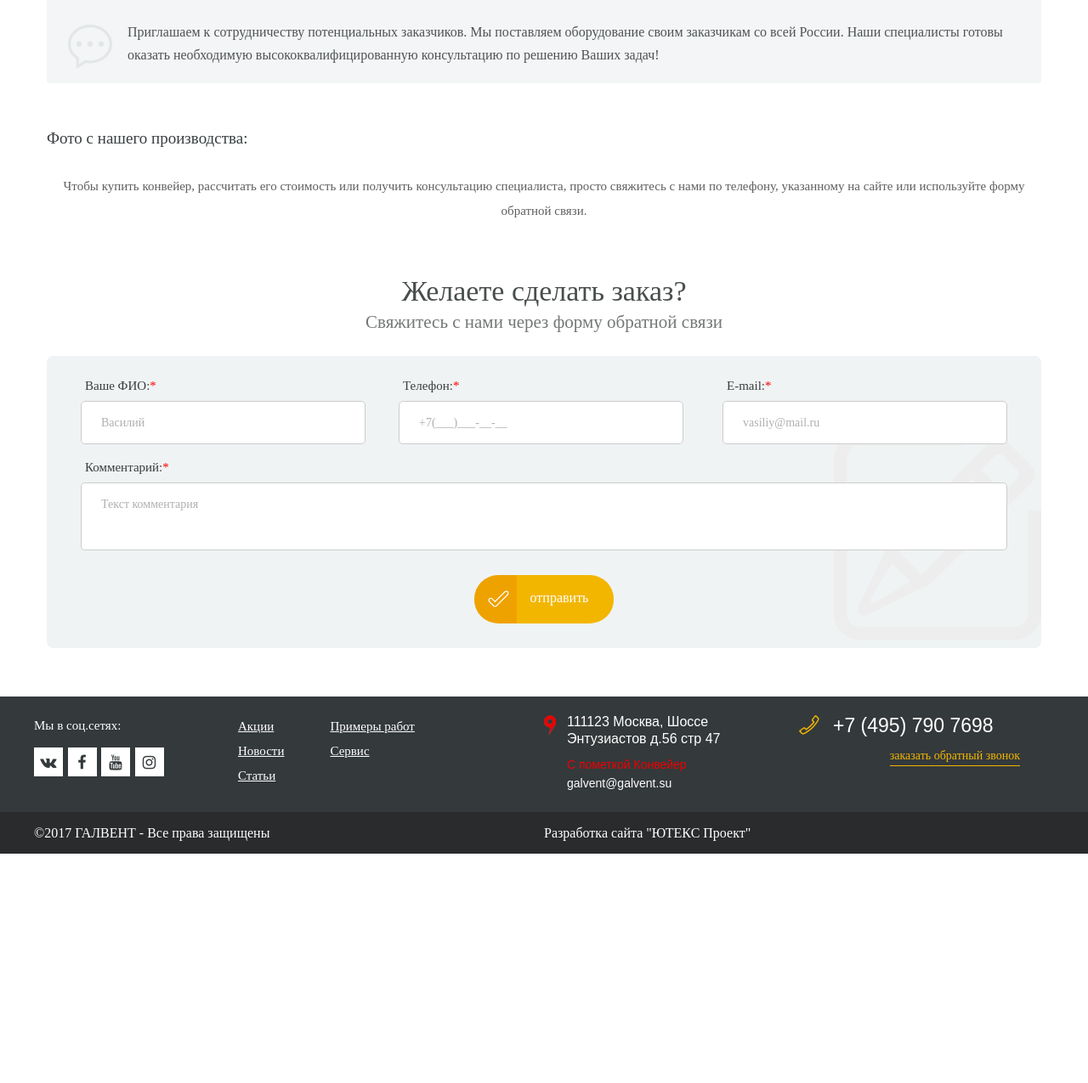
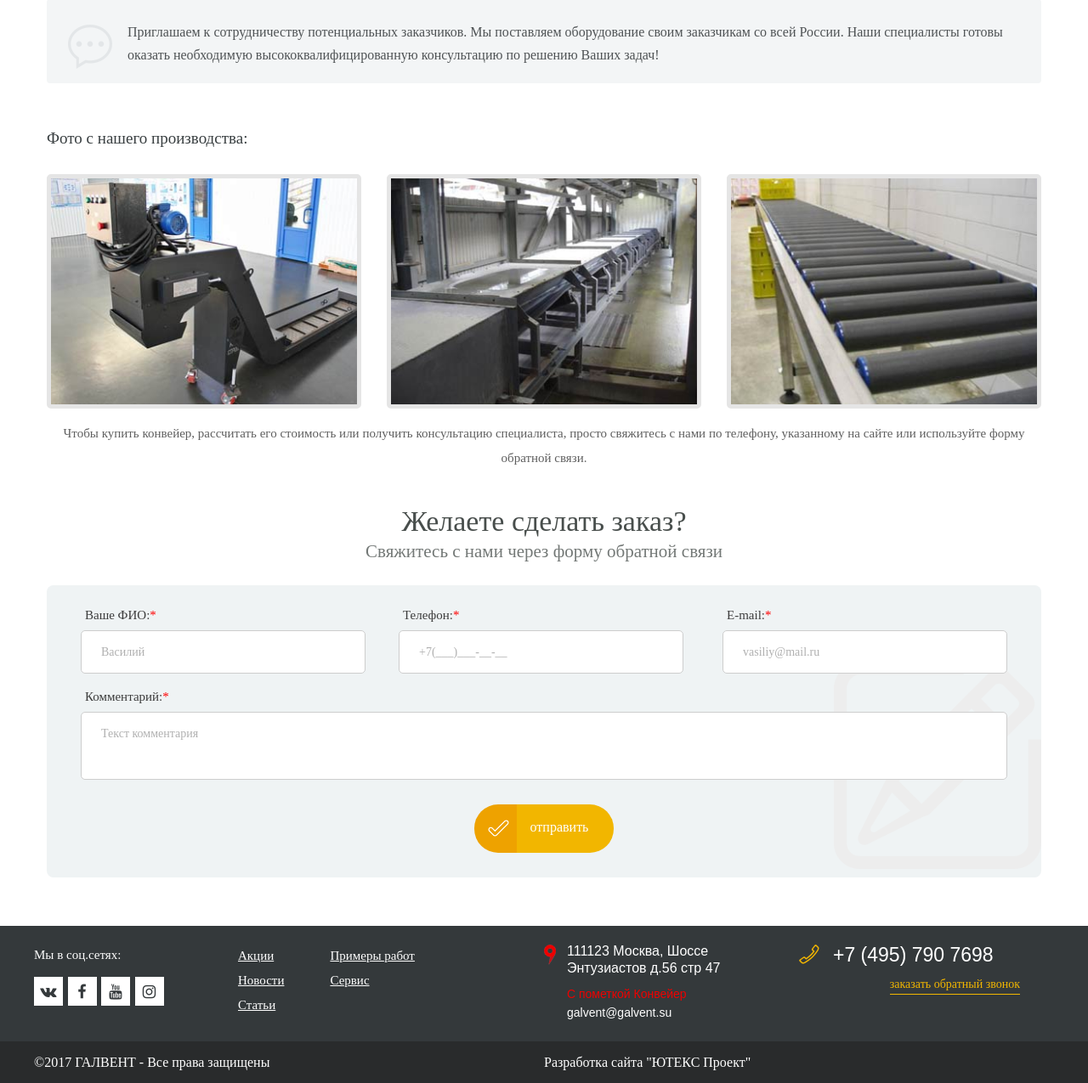
Before and after one commit to kvsemenoff/galvent, a PHP site: page /about.php in a window 1280 px wide. Shown: the part 559-1834 px from the top of the page at 85% size. Before the commit the page ends 1564 px from the top, so only its background shows below. Run offline with PHP 8.4, Linux system fonts and the light colour scheme; style sheets or scripts are compiled from the project's sources; some libraries are stand-ins or nearby versions.

Commit message:
finish about.php

```diff
--- a/about.php
+++ b/about.php
@@ -15,8 +15,23 @@
 		</ul>
 		<p class="q">Приглашаем к сотрудничеству потенциальных заказчиков. Мы поставляем  оборудование своим заказчикам со всей России. Наши специалисты готовы оказать необходимую высококвалифицированную консультацию по решению Ваших задач!</p>
 		<span class="about__descr">Фото с нашего производства:</span>
-
-
+		<div class="about__photos-block clearfix">
+			<div class="about__photo">
+				<a class="fancybox photo" href="img/about__photo-1.jpg" data-fancybox-group="gallery">
+					<img src="img/about__photo-1.jpg" alt="" />
+				</a>
+			</div>
+			<div class="about__photo">
+				<a class="fancybox photo" href="img/about__photo-2.jpg" data-fancybox-group="gallery">
+					<img src="img/about__photo-2.jpg" alt="" />
+				</a>
+			</div>
+			<div class="about__photo">
+				<a class="fancybox photo" href="img/about__photo-3.jpg" data-fancybox-group="gallery">
+					<img src="img/about__photo-3.jpg" alt="" />
+				</a>
+			</div>
+		</div>
 		<p class="about__text">Чтобы купить  конвейер, рассчитать его стоимость или получить консультацию специалиста, просто свяжитесь с нами по телефону, указанному на сайте или используйте форму обратной связи.</p>
 		<span class="about__order-title">Желаете сделать заказ?</span>
 		<span class="about__order-descr">Свяжитесь с нами через форму обратной связи</span>
--- a/css/style-de.css
+++ b/css/style-de.css
@@ -93,11 +93,25 @@
 
 .about { padding: 57px 0; }
 .about__descr { padding: 28px 0; font-size: 19px; color: #393f41; display: block; }
+@media only screen and (max-width: 700px) { .about__descr { padding: 15px 0; } }
 .about .ul { margin-bottom: 25px; }
 .about .q { margin-bottom: 22px; }
-.about__text { color: #5f5f5f; font-size: 15px; text-align: center; padding-bottom: 65px; }
+.about__text { color: #5f5f5f; font-size: 15px; text-align: center; padding-bottom: 45px; }
+@media only screen and (max-width: 700px) { .about__text { padding-bottom: 25px; line-height: 1.3; } }
 .about__order-title { display: block; font-size: 34px; color: #484e4c; text-align: center; padding-bottom: 8px; }
-@media only screen and (max-width: 991px) { .about__order-title { font-size: 18px; } }
-.about__order-descr { text-align: center; display: block; font-size: 21px; color: #737876; padding-bottom: 25px; }
-@media only screen and (max-width: 991px) { .about__order-descr { font-size: 15px; } }
+@media only screen and (max-width: 991px) { .about__order-title { font-size: 18px; padding-bottom: 0; } }
+.about__order-descr { text-align: center; display: block; font-size: 21px; color: #737876; padding-bottom: 25px; line-height: 1.3; }
+@media only screen and (max-width: 991px) { .about__order-descr { font-size: 15px; padding-bottom: 15px; } }
 .about .button { border: none; background: none; }
+.about__photos-block { margin: 0 -15px; }
+.about__photo { width: 33.33%; float: left; padding: 0 15px 15px; }
+@media only screen and (max-width: 700px) { .about__photo { width: 100%; } }
+.about .photo { display: block; border: 5px solid #e5e5e5; border-radius: 5px; background: #233944; overflow: hidden; }
+@media only screen and (max-width: 700px) { .about .photo { max-width: 375px; margin: 0 auto; } }
+.about .photo img { display: block; width: 100%; height: auto; min-height: 100%; }
+.about .photo:hover { border-color: #006887; }
+.about .photo:hover img { opacity: 0.52; }
+
+@media only screen and (max-width: 450px) { .fancybox-wrap, .fancybox-desktop, .fancybox-type-image, .fancybox-opened { width: 92% !important; left: 4% !important; }
+  .fancybox-wrap .fancybox-inner, .fancybox-desktop .fancybox-inner, .fancybox-type-image .fancybox-inner, .fancybox-opened .fancybox-inner { width: 100% !important; }
+  .fancybox-close { right: -3px; } }
--- a/css/style-de.scss
+++ b/css/style-de.scss
@@ -441,6 +441,9 @@
 		font-size: 19px;
 		color: #393f41;
 		display: block;
+		@media only screen and (max-width : 700px) {
+			padding: 15px 0;
+		}
 	}
 	.ul{
 		margin-bottom: 25px;
@@ -452,7 +455,11 @@
 		color: #5f5f5f;
 		font-size: 15px;
 		text-align: center;
-		padding-bottom: 65px;
+		padding-bottom: 45px;
+		@media only screen and (max-width : 700px) {
+			padding-bottom: 25px;
+			line-height: 1.3;
+		}
 	}
 	&__order-title{
 		display: block;
@@ -462,6 +469,7 @@
 		padding-bottom: 8px;
 		@media only screen and (max-width : 991px) {
 			font-size: 18px;
+			padding-bottom: 0;
 		}
 	}
 	&__order-descr{
@@ -470,12 +478,60 @@
 		font-size: 21px;
 		color: #737876;
 		padding-bottom: 25px;
+		line-height: 1.3;
 		@media only screen and (max-width : 991px) {
 			font-size: 15px;
+			padding-bottom: 15px;
 		}
 	}
 	.button{
 		border: none;
 		background: none;
 	}
+	&__photos-block{
+		margin: 0 -15px;
+	}
+	&__photo{
+		width: 33.33%;
+		float: left;
+		padding: 0 15px 15px;
+		@media only screen and (max-width : 700px) {
+			width: 100%;
+		}
+	}
+	.photo{
+		display: block;
+		border: 5px solid #e5e5e5;
+		border-radius: 5px;
+		background: #233944;
+		overflow: hidden;
+		@media only screen and (max-width : 700px) {
+			max-width: 375px;
+			margin: 0 auto;
+		}
+		img{
+			display: block;
+			width: 100%;
+			height: auto;
+			min-height: 100%;
+		}
+		&:hover{
+			border-color: #006887;
+			img{
+				opacity: 0.52;
+			}
+		}
+	}
 }
+@media only screen and (max-width : 450px) {
+	.fancybox-wrap, .fancybox-desktop, .fancybox-type-image, .fancybox-opened{
+		width: 92%!important;
+		left: 4%!important;
+		.fancybox-inner{
+			width: 100%!important;
+		}
+	}
+	.fancybox-close{
+		right: -3px;
+	}
+}
--- a/css/style.css
+++ b/css/style.css
@@ -1,22 +1,11 @@
-.clear {
-  clear: both; }
+html, body { height: auto !important; min-height: 100%; }
 
-.center {
-  text-align: center; }
+.clear { clear: both; }
 
-body {
-  font-family: "GothamProRegular";
-  font-size: 16px;
-  line-height: 29px; }
+.center { text-align: center; }
 
-@media only screen and (min-width: 990px) {
-  .container {
-    padding-left: 0 !important;
-    padding-right: 0 !important; } }
+body { font-family: "GothamProRegular"; font-size: 16px; line-height: 29px; }
 
-@media only screen and (min-width: 990px) {
-  div[class^="col-md"] {
-    padding: 0px;
-    margin: 0px; } }
+@media only screen and (min-width: 990px) { .container { padding-left: 0 !important; padding-right: 0 !important; } }
 
-/*# sourceMappingURL=style.css.map */
+@media only screen and (min-width: 990px) { div[class^="col-md"] { padding: 0px; margin: 0px; } }
--- a/css/style.scss
+++ b/css/style.scss
@@ -1,4 +1,7 @@
-
+html, body{
+	height: auto!important;
+	min-height: 100%;
+}
 .clear{
     clear: both;
 }
```
Also changed, not shown: img/about__photo-1.jpg (added), img/about__photo-2.jpg (added), img/about__photo-3.jpg (added).
